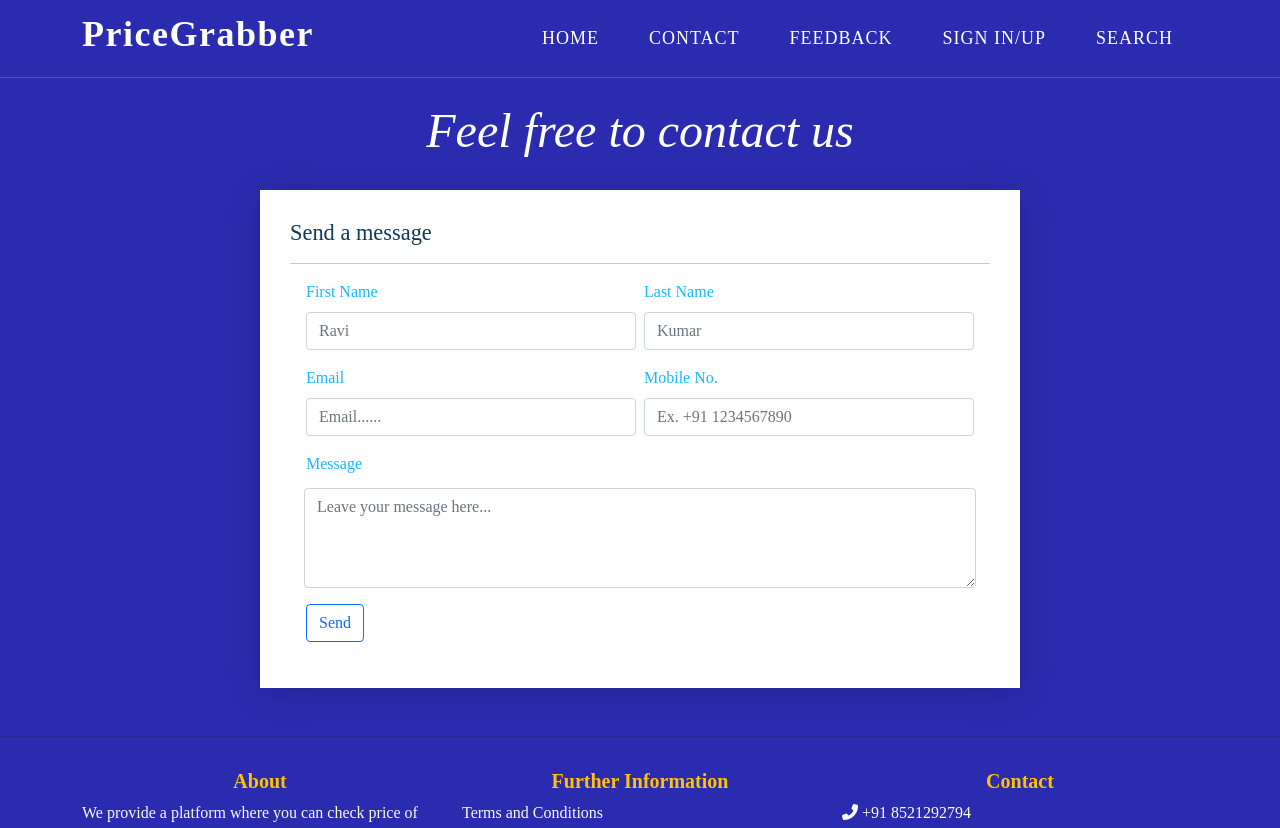
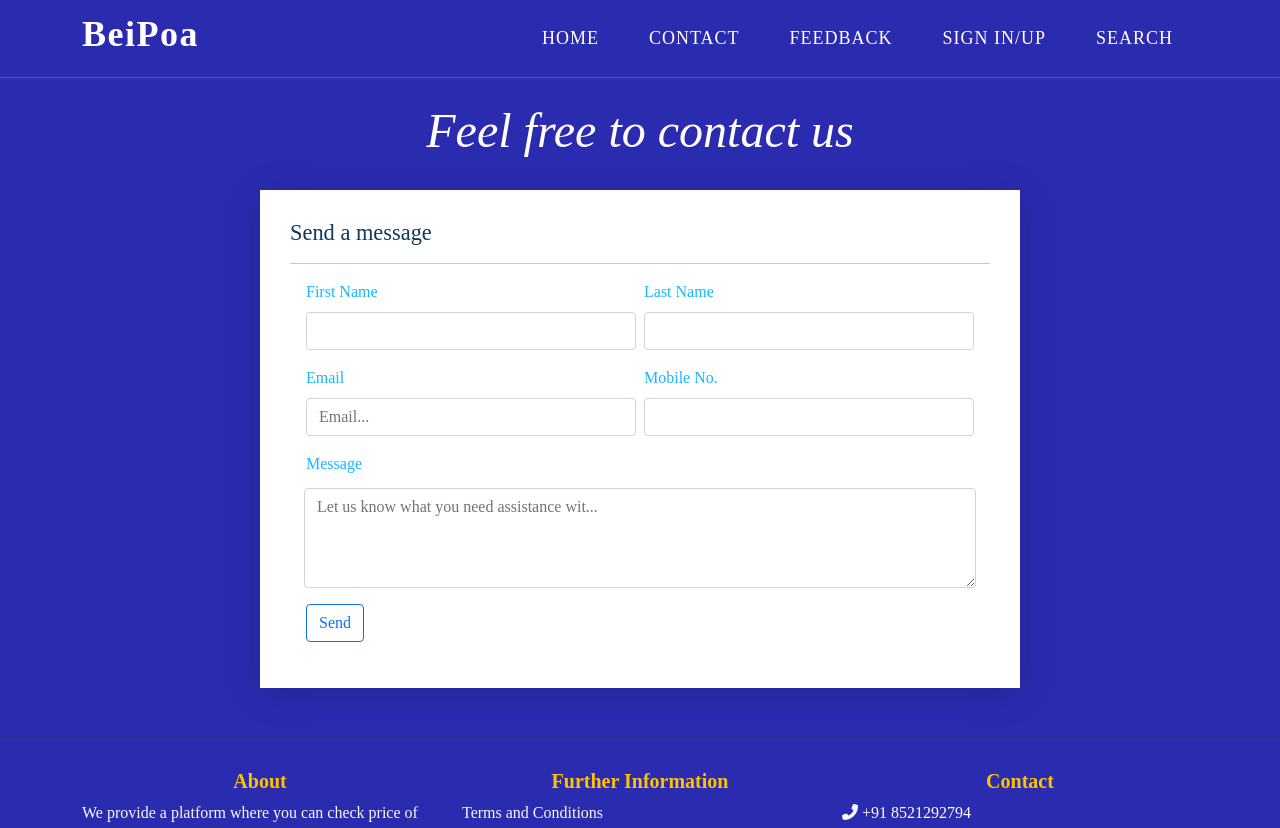
Before and after one commit to georgekimaru/BeiPoa, a Django app: page /contact in a window 1280 px wide. Shown: the top 828 px of the page. Run offline with Django 3.2, Linux system fonts and the light colour scheme; some libraries are stand-ins or nearby versions.

Commit message:
Formatting

```diff
--- a/home/templates/home/contactInfo.html
+++ b/home/templates/home/contactInfo.html
@@ -14,27 +14,27 @@
                 <div class="row g-2 mb-3">
                     <div class="col-md mr-3">
                         <label class="form-label">First Name</label>
-                        <input type="text" class="form-control" placeholder="Ravi" id="firstName" name="firstName">
+                        <input type="text" class="form-control" placeholder="" id="firstName" name="firstName">
                     </div>
                     <div class="col-md mr-3">
                         <label class="form-label">Last Name</label>
-                        <input type="text" class="form-control" placeholder="Kumar" id="lastName" name="lastName">
+                        <input type="text" class="form-control" placeholder="" id="lastName" name="lastName">
                     </div>
                 </div>
 
                 <div class="row g-2 mb-3">
                     <div class="col-md mr-3">
                         <label class="form-label">Email</label>
-                        <input type="text" class="form-control" placeholder="Email......" id="email" name="email">
+                        <input type="text" class="form-control" placeholder="Email..." id="email" name="email">
                     </div>
                     <div class="col-md mr-3">
                         <label class="form-label">Mobile No.</label>
-                        <input type="text" class="form-control" placeholder="Ex. +91 1234567890" id="phone" name="phone">
+                        <input type="text" class="form-control" placeholder="" id="phone" name="phone">
                     </div>
                 </div>
                 <div class="row g-1 mb-3">
                     <label class="form-label">Message</label>
-                    <textarea class="form-control" placeholder="Leave your message here..." id="message" name="message" style="height: 100px"></textarea>
+                    <textarea class="form-control" placeholder="Let us know what you need assistance wit..." id="message" name="message" style="height: 100px"></textarea>
 
                 </div>
 
--- a/home/templates/home/feedback.html
+++ b/home/templates/home/feedback.html
@@ -17,14 +17,14 @@
                 <div class="row g-1 mb-3">
                     <div class="col-md mr-3">
                         <label class="form-label">Name</label>
-                        <input type="text" class="form-control" placeholder="Ravi Kumar" id="name" name="name">
+                        <input type="text" class="form-control" placeholder="" id="name" name="name">
                     </div>
                 </div>
 
                 <div class="row g-1 mb-3">
                     <div class="col-md mr-3">
                         <label class="form-label">Email</label>
-                        <input type="text" class="form-control" placeholder="Email......" id="email" name="email">
+                        <input type="text" class="form-control" placeholder="Email..." id="email" name="email">
                     </div>
                 </div>
                 <div class="row g-1 mb-3">
--- a/home/templates/home/header.html
+++ b/home/templates/home/header.html
@@ -1,7 +1,7 @@
 <body>
     <nav class="navbar navbar-expand-lg navbar-light ">
         <div class="container">
-            <h4 class="navbar-brand logo">PriceGrabber</h4>
+            <h4 class="navbar-brand logo">BeiPoa</h4>
             <button class="navbar-toggler" type="button" data-bs-toggle="collapse" data-bs-target="#navbarSupportedContent" aria-controls="navbarSupportedContent" aria-expanded="false" aria-label="Toggle navigation">
                     <span class="navbar-toggler-icon"></span>
                 </button>
--- a/home/templates/home/home.html
+++ b/home/templates/home/home.html
@@ -38,8 +38,8 @@
     <div class="row justify-content-lg-center ">
       <div class="col-md-8 text align-middle">
         <!-- <h3>hkgfj</h3> -->
-        <h5>PriceGrabber provides facility to get product's Information available at different e- commerce website
-          like amazon,flipkart,ajio etc.
+        <h5>BeiPoa provides facility to get product's Information available at different e- commerce website
+          like amazon,flipkart etc.
           Based on that infromation you can easily decide where that product is suitable according to your requirement.
           Obviously it will save your time and money.
         </h5>
--- a/home/templates/home/index.html
+++ b/home/templates/home/index.html
@@ -10,13 +10,13 @@
     <link href="https://cdn.jsdelivr.net/npm/bootstrap@5.1.1/dist/css/bootstrap.min.css" rel="stylesheet" integrity="sha384-F3w7mX95PdgyTmZZMECAngseQB83DfGTowi0iMjiWaeVhAn4FJkqJByhZMI3AhiU" crossorigin="anonymous">
     <link rel="stylesheet" type="text/css" href={% static "css/index.css"%}>
     <script src="https://kit.fontawesome.com/daf086dc64.js" crossorigin="anonymous"></script>
-    <title>WelCome to PriceGrabber</title>
+    <title>WelCome to BeiPoa</title>
   </head>
   <body>
       <div class="home">
     <nav class="navbar navbar-expand-lg navbar-light bg-light ">
         <div class="container">
-     <h4 class="navbar-brand logo" href="#">PriceGrabber</h4>
+     <h4 class="navbar-brand logo" href="#">BeiPoa</h4>
           <button class="navbar-toggler" type="button" data-bs-toggle="collapse" data-bs-target="#navbarSupportedContent" aria-controls="navbarSupportedContent" aria-expanded="false" aria-label="Toggle navigation">
             <span class="navbar-toggler-icon"></span>
           </button>
--- a/userLogin/apps.py
+++ b/userLogin/apps.py
@@ -9,3 +9,7 @@ class UserloginConfig(AppConfig):
     def ready(self):
         from .import views
         views.start()
+
+
+
+    #Comments added
--- a/userLogin/templates/userLogin/userDashboard.html
+++ b/userLogin/templates/userLogin/userDashboard.html
@@ -8,7 +8,7 @@
     <meta name="viewport" content="width=device-width, initial-scale=1">
     <link href="https://cdn.jsdelivr.net/npm/bootstrap@5.1.1/dist/css/bootstrap.min.css" rel="stylesheet" integrity="sha384-F3w7mX95PdgyTmZZMECAngseQB83DfGTowi0iMjiWaeVhAn4FJkqJByhZMI3AhiU" crossorigin="anonymous">
     <link rel="stylesheet" type="text/css" href={% static "css/dashboard.css" %}> {% block css_file %} {% endblock %}
-    <title>PriceGrabber | {% block title %} {% endblock title %} </title>
+    <title>BeiPoa | {% block title %} {% endblock title %} </title>
     <script src="https://kit.fontawesome.com/daf086dc64.js" crossorigin="anonymous"></script>
 
 </head>
--- a/userLogin/templates/userLogin/userHeader.html
+++ b/userLogin/templates/userLogin/userHeader.html
@@ -17,7 +17,7 @@
               </li>-->
         <div class="offcanvas offcanvas-start" tabindex="-1" id="offcanvasNavbar" aria-labelledby="offcanvasNavbarLabel">
             <div class="offcanvas-header">
-                <h5 class="offcanvas-title" id="offcanvasNavbarLabel">PriceGrabber</h5>
+                <h5 class="offcanvas-title" id="offcanvasNavbarLabel">BeiPoa</h5>
                 <button type="button" class="btn-close text-reset" data-bs-dismiss="offcanvas" aria-label="Close"></button>
             </div>
             <div class="offcanvas-body">
```
Also changed, not shown: 1 other file.
